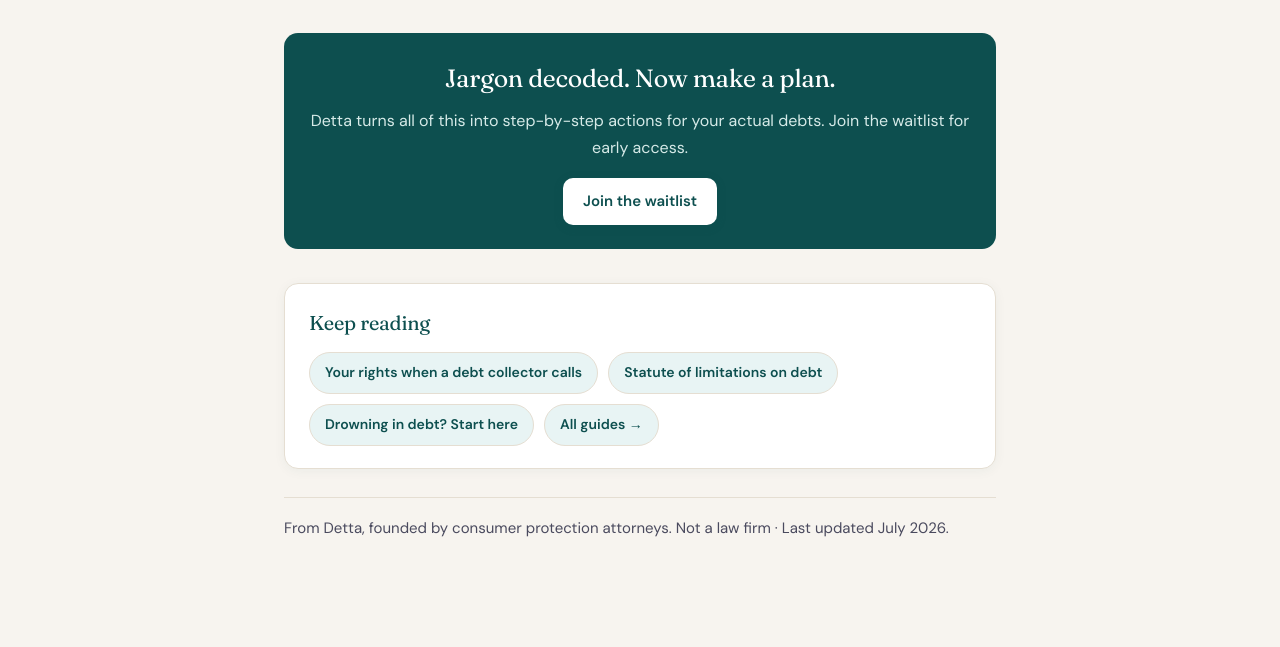
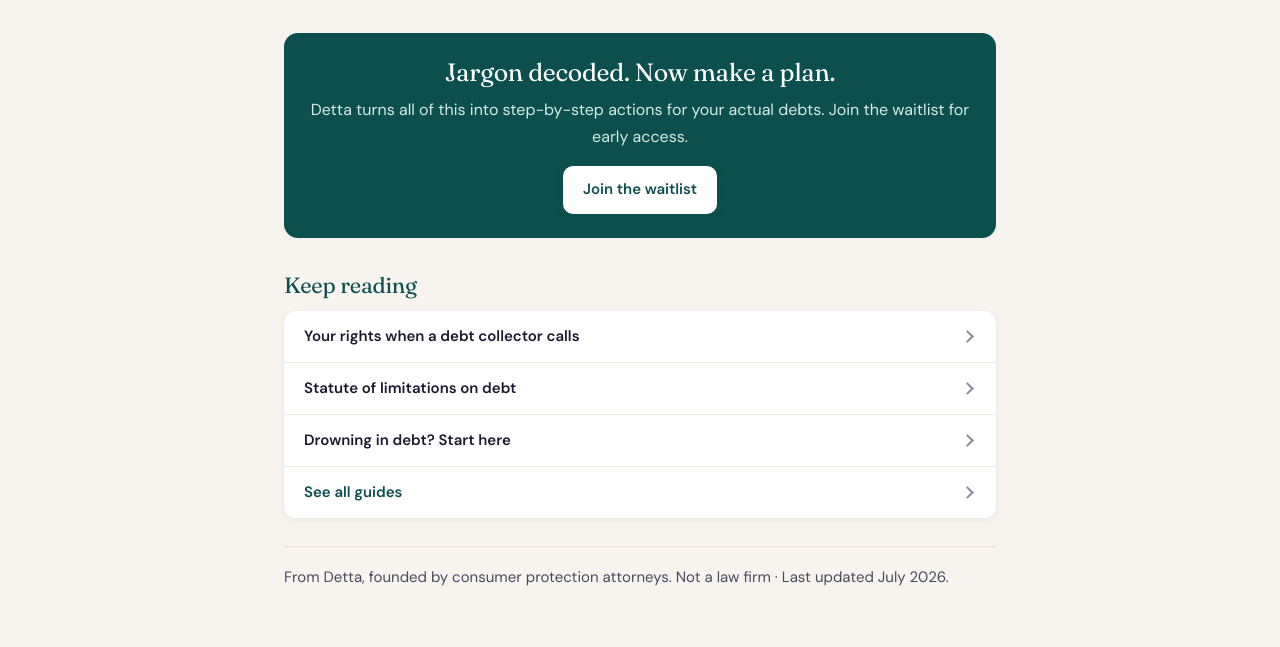
Before and after one commit to DettaSystems/waitlist, a plain HTML site: page learn/debt-glossary/index.html in a window 1280 px wide. Shown: the part 6088-6735 px from the top of the page. Drawn offline with Linux system fonts and the light colour scheme.

Commit message:
design: Keep reading becomes a list (no uneven pills); Saves more badge stays on one line (#87)
Co-authored-by: DettaSystems <support@detta.us>
Co-authored-by: Claude Opus 5.5 <noreply@anthropic.com>

```diff
--- a/learn/debt-glossary/index.html
+++ b/learn/debt-glossary/index.html
@@ -174,7 +174,7 @@
         <a class="kr-chip" href="/learn/debt-collector-rights/">Your rights when a debt collector calls</a>
         <a class="kr-chip" href="/learn/statute-of-limitations-on-debt/">Statute of limitations on debt</a>
         <a class="kr-chip" href="/learn/drowning-in-credit-card-debt/">Drowning in debt? Start here</a>
-        <a class="kr-chip" href="/learn/">All guides &rarr;</a>
+        <a class="kr-chip kr-all" href="/learn/">See all guides</a>
       </div>
     </div>
 
--- a/scripts/seo-enrich-2026-07.mjs
+++ b/scripts/seo-enrich-2026-07.mjs
@@ -145,7 +145,7 @@ function chipsBlock(slug) {
       <h2>Keep reading</h2>
       <div class="kr-chips">
         ${chips}
-        <a class="kr-chip" href="/learn/">All guides &rarr;</a>
+        <a class="kr-chip kr-all" href="/learn/">See all guides</a>
       </div>
     </div>
 `;
--- a/site.css
+++ b/site.css
@@ -40,3 +40,18 @@ footer .footer-links a:hover{color:#0D4F4F;text-decoration:underline}
 footer .footer-links .fsep{width:1px;height:14px;background:#D8D2C6}
 footer .footer-disclaimer{margin:0 0 12px}
 @media (max-width:640px){footer .footer-links .fsep{display:none}}
+
+/* "Keep reading" at the end of each guide: a tidy list (like the homepage
+   guide list) instead of pills, so long titles wrap cleanly */
+.page .kr{background:transparent!important;border:0!important;box-shadow:none!important;padding:0!important}
+.page .kr h2{font-weight:400!important;font-size:22px!important;margin:0 0 12px!important}
+.page .kr-chips{display:flex!important;flex-direction:column;gap:0!important;background:#fff;border-radius:12px;box-shadow:0 1px 4px rgba(13,79,79,.04),0 2px 10px rgba(13,79,79,.03);overflow:hidden}
+.page .kr-chip{display:flex!important;align-items:center;justify-content:space-between;gap:16px;border:0!important;border-top:1px solid #EEE9E0!important;border-radius:0!important;background:transparent!important;box-shadow:none!important;transform:none!important;padding:15px 20px!important;font-size:15px!important;font-weight:600;line-height:1.4;color:#1A1A2E!important;text-decoration:none}
+.page .kr-chip:first-child{border-top:0!important}
+.page .kr-chip::after{content:"";flex:none;width:7px;height:7px;border-right:2px solid #8A8A9E;border-top:2px solid #8A8A9E;transform:rotate(45deg);margin-right:4px;transition:transform .15s,border-color .15s}
+.page .kr-chip:hover{background:#FBF9F5!important}
+.page .kr-chip:hover::after{border-color:#0D4F4F;transform:translateX(2px) rotate(45deg)}
+.page .kr-chip.kr-all{color:#0D4F4F!important}
+.page .kr-chip:focus-visible{outline:2px solid #1A7070;outline-offset:-2px}
+@media (prefers-reduced-motion:reduce){.page .kr-chip::after{transition:none}}
+.page main h2,.page main h3{line-height:1.25}
```
Also changed, not shown: index.html (+2 -1 lines), learn/can-a-credit-card-company-sue-you/index.html (+1 -1 lines), learn/can-debt-collectors-garnish-wages/index.html (+1 -1 lines), learn/credit-card-charge-off/index.html (+1 -1 lines), learn/debt-collector-rights/index.html (+1 -1 lines), learn/debt-collector-scam-red-flags/index.html (+1 -1 lines), learn/debt-relief-options-compared/index.html (+1 -1 lines), learn/debt-snowball-vs-avalanche/index.html (+1 -1 lines), learn/debt-validation-letter/index.html (+1 -1 lines), learn/do-i-need-a-debt-settlement-company/index.html (+1 -1 lines), learn/drowning-in-credit-card-debt/index.html (+1 -1 lines), learn/negotiate-credit-card-debt/index.html (+1 -1 lines), learn/statute-of-limitations-on-debt/index.html (+1 -1 lines).
